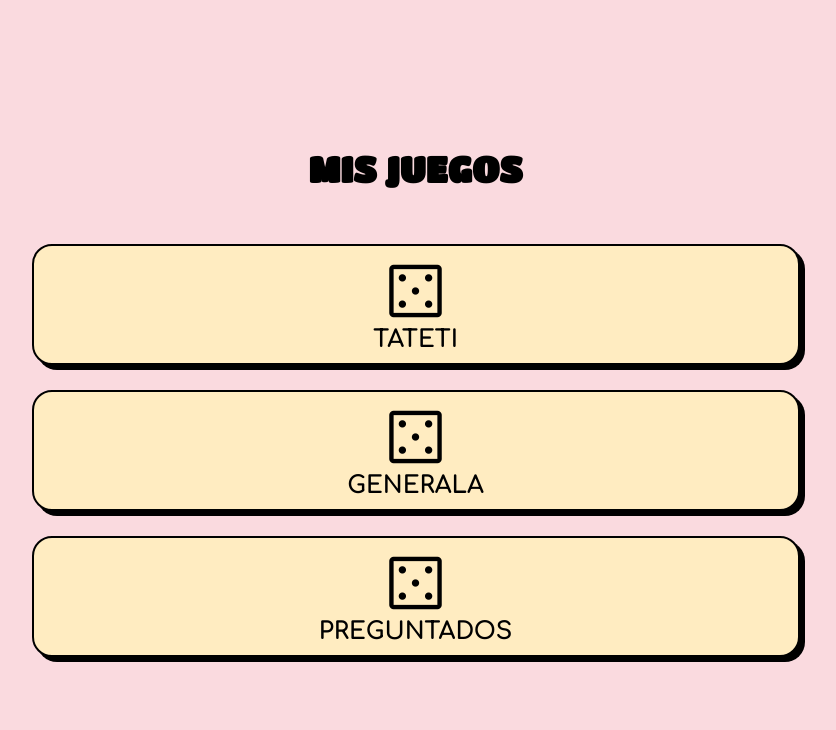
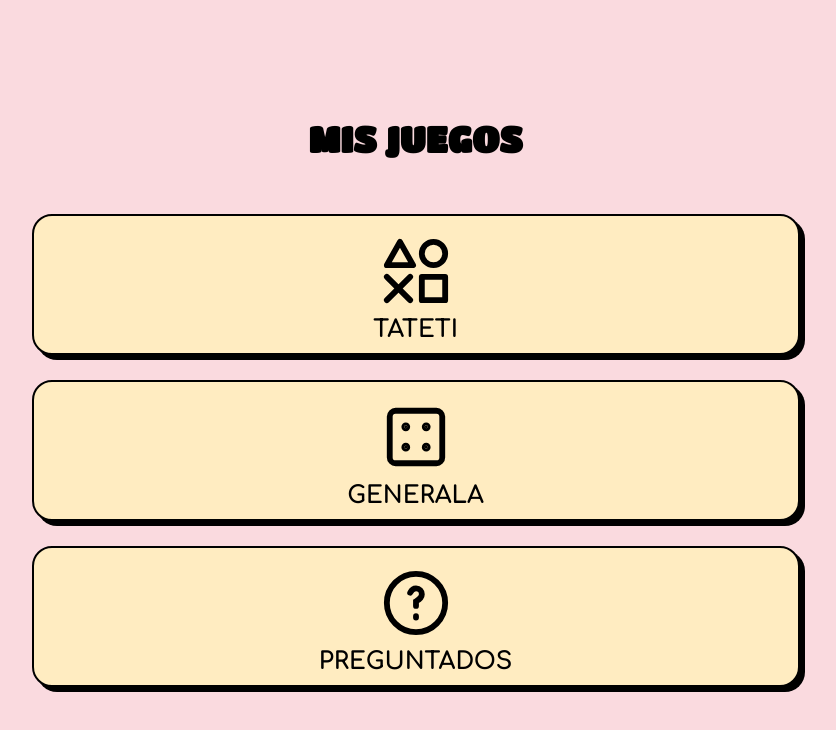
Before and after one commit to logrcia/app, a website built with Vite: page src/index.html in a window 1280 px wide. Shown: the top 730 px of the page, without its empty margins (250-1086 px from the left). Built offline with nearby package versions, Linux system fonts and the light colour scheme; a web font is replaced by a local one.

Commit message:
preg-final

```diff
--- a/src/css/style.css
+++ b/src/css/style.css
@@ -29,8 +29,12 @@ body {
   font-style: normal;
 }
 
+#main svg{
+  margin: 10px;
+}
+
 .btn-main{
-  font-weight: bold;
+  font-weight: 700;
 }
 
 #main button{
@@ -40,7 +44,7 @@ body {
   background-color: #FFECC1;
   text-transform: uppercase;
   border-radius: 20px;
-  font-weight: bold;
+  font-weight: 700;
   box-shadow: 5px 5px 0 rgba(0, 0, 0, 1);
   display: flex;
   flex-direction: column;
@@ -165,7 +169,7 @@ button{
 }
 
 #g2 .scores table tbody tr:last-of-type td {
-  font-weight: bold;
+  font-weight: 700;
   cursor: default;
 }
 
@@ -293,7 +297,7 @@ button{
 }
 
 #round-preg, #intento, #score-preg, #reloj{
-  font-weight: bold;
+  font-weight: 700;
 }
 
 #reloj-container{
--- a/src/index.html
+++ b/src/index.html
@@ -13,15 +13,14 @@
     <link rel="preconnect" href="https://fonts.googleapis.com">
     <link rel="preconnect" href="https://fonts.gstatic.com" crossorigin>
     <link href="https://fonts.googleapis.com/css2?family=Comfortaa:wght@300..700&display=swap" rel="stylesheet">
-    <link rel="stylesheet" href="https://fonts.googleapis.com/css2?family=Material+Symbols+Outlined:opsz,wght,FILL,GRAD@20..48,100..700,0..1,-50..200&icon_names=casino" />
 </head>
 <body>
   <div id="main">
     <h2>Mis Juegos</h2>
     <div>
-      <button class="btn-main" id="btn-g1"><span class="material-symbols-outlined">casino</span>Tateti</button>
-      <button class="btn-main" id="btn-g2"><span class="material-symbols-outlined">casino</span>Generala</button>
-      <button class="btn-main" id="btn-g3"><span class="material-symbols-outlined">casino</span>Preguntados</button>
+      <button class="btn-main" id="btn-g1"><svg xmlns="http://www.w3.org/2000/svg" width="70" height="70" viewBox="0 0 48 48"><g fill="none" stroke="currentColor" stroke-linejoin="round" stroke-width="4"><path d="M44 28H28v16h16zM13 4l9 16H4zm23 16a8 8 0 1 0 0-16a8 8 0 0 0 0 16Z"/><path stroke-linecap="round" d="m4 28l16 16m0-16L4 44"/></g></svg>Tateti</button>
+      <button class="btn-main" id="btn-g2"><svg xmlns="http://www.w3.org/2000/svg" width="70" height="70" viewBox="0 0 24 24"><g fill="none" stroke="currentColor" stroke-linecap="round" stroke-linejoin="round" stroke-width="2"><path d="M3 5a2 2 0 0 1 2-2h14a2 2 0 0 1 2 2v14a2 2 0 0 1-2 2H5a2 2 0 0 1-2-2z"/><circle cx="8.5" cy="8.5" r=".5" fill="currentColor"/><circle cx="15.5" cy="8.5" r=".5" fill="currentColor"/><circle cx="15.5" cy="15.5" r=".5" fill="currentColor"/><circle cx="8.5" cy="15.5" r=".5" fill="currentColor"/></g></svg>Generala</button>
+      <button class="btn-main" id="btn-g3"><svg xmlns="http://www.w3.org/2000/svg" width="70" height="70" viewBox="0 0 24 24"><g fill="none" stroke="currentColor" stroke-width="2"><circle cx="12" cy="12" r="10"/><path stroke-linecap="round" d="M10 8.484C10.5 7.494 11 7 12 7c1.246 0 2 .989 2 1.978s-.5 1.483-2 2.473V13m0 3.5v.5"/></g></svg>Preguntados</button>
     </div>
   </div>
 
```
